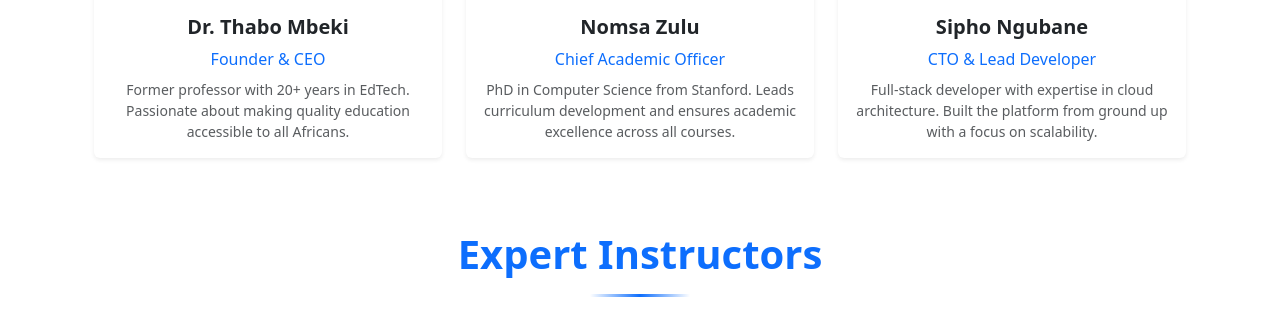
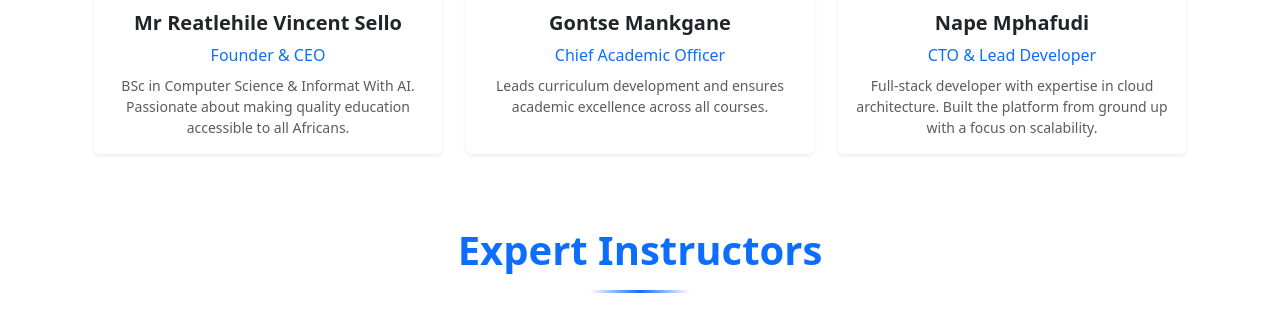
Before and after one commit to Vincentius474/ThutoPele-EduLearn, a FastAPI app: template app/templates/team.html in a window 1280 px wide. Shown: the part 827-1157 px from the top of the page. Run offline with FastAPI, Linux system fonts and the light colour scheme; the template is opened without the code that fills it, so the values that code supplies are empty.

```diff
--- a/app/api/api_v1/api.py
+++ b/app/api/api_v1/api.py
@@ -1,5 +1,5 @@
 from fastapi import APIRouter
-from app.api.api_v1.endpoints import auth_simple, blog, events, tutorials, users, courses, admin, course_management, messages, resources
+from app.api.api_v1.endpoints import auth_simple, blog, contact, events, tutorials, users, courses, admin, course_management, messages, resources
 
 api_router = APIRouter()
 
@@ -12,4 +12,5 @@ api_router.include_router(resources.router, prefix="", tags=["resources"])
 api_router.include_router(tutorials.router, prefix="", tags=["tutorials"])
 api_router.include_router(blog.router, prefix="", tags=["blog"])
 api_router.include_router(events.router, prefix="", tags=["events"])
+api_router.include_router(contact.router, prefix="", tags=["contact"])
 api_router.include_router(admin.router, prefix="/admin", tags=["admin"])
--- a/app/templates/partials/footer.html
+++ b/app/templates/partials/footer.html
@@ -149,19 +149,19 @@
             <div class="col-md-6 text-center text-md-end">
                 <ul class="list-inline mb-0">
                     <li class="list-inline-item">
-                        <a href="/sitemap" class="text-white-50 text-decoration-none hover-link small">Sitemap</a>
+                        <a href="/contact" class="text-white-50 text-decoration-none hover-link small">Sitemap</a>
                     </li>
                     <li class="list-inline-item">
                         <span class="text-white-50">|</span>
                     </li>
                     <li class="list-inline-item">
-                        <a href="/accessibility" class="text-white-50 text-decoration-none hover-link small">Accessibility</a>
+                        <a href="#" class="text-white-50 text-decoration-none hover-link small">Accessibility</a>
                     </li>
                     <li class="list-inline-item">
                         <span class="text-white-50">|</span>
                     </li>
                     <li class="list-inline-item">
-                        <a href="/careers" class="text-white-50 text-decoration-none hover-link small">Careers</a>
+                        <a href="#" class="text-white-50 text-decoration-none hover-link small">Careers</a>
                     </li>
                 </ul>
             </div>
--- a/app/templates/partials/header.html
+++ b/app/templates/partials/header.html
@@ -1,9 +1,21 @@
 <nav class="navbar navbar-expand-lg navbar-light bg-white border-bottom border-2 border-primary shadow-sm">
   <div class="container-fluid">
     <!-- Brand -->
-    <a class="navbar-brand custom-brand-font fw-bold text-primary" href="/">
+    <!-- <a class="navbar-brand custom-brand-font fw-bold text-primary" href="/">
       <i class="fas fa-graduation-cap me-2"></i>ThutoPele EduLearn
-    </a>
+    </a> -->
+<a class="navbar-brand" href="/">
+    <!-- Desktop logo -->
+    <img src="{{ url_for('static', path='/images/tp_logo.png') }}"
+         alt="ThutoPele EduLearn"
+         height="50"
+         class="d-none d-md-inline-block align-top">
+    <!-- Mobile logo (smaller) -->
+    <img src="{{ url_for('static', path='/images/tp_logo.png') }}"
+         alt="ThutoPele EduLearn"
+         height="40"
+         class="d-inline-block d-md-none align-top">
+</a>
 
     <!-- Toggler -->
     <button class="navbar-toggler" type="button" data-bs-toggle="collapse"
--- a/app/templates/team.html
+++ b/app/templates/team.html
@@ -29,8 +29,8 @@
         <div class="col-lg-4 mb-4">
             <div class="card team-card border-0 shadow-sm h-100">
                 <div class="card-img-wrapper">
-                    <img src="https://ui-avatars.com/api/?name=Thabo+Mbeki&size=300&background=0D6EFD&color=fff&bold=true"
-                         class="card-img-top" alt="Thabo Mbeki">
+                    <img src="https://ui-avatars.com/api/?name=Reatlehile+Vincent+Sello&size=300&background=0D6EFD&color=fff&bold=true"
+                         class="card-img-top" alt="Reatlehile Sello">
                     <div class="social-overlay">
                         <a href="#" class="btn btn-light btn-sm rounded-circle me-2">
                             <i class="fab fa-linkedin-in"></i>
@@ -44,9 +44,9 @@
                     </div>
                 </div>
                 <div class="card-body text-center">
-                    <h5 class="card-title fw-bold">Dr. Thabo Mbeki</h5>
+                    <h5 class="card-title fw-bold">Mr Reatlehile Vincent Sello</h5>
                     <p class="text-primary mb-2">Founder & CEO</p>
-                    <p class="card-text text-muted small">Former professor with 20+ years in EdTech. Passionate about making quality education accessible to all Africans.</p>
+                    <p class="card-text text-muted small">BSc in Computer Science & Informat With AI. Passionate about making quality education accessible to all Africans.</p>
                 </div>
             </div>
         </div>
@@ -54,8 +54,8 @@
         <div class="col-lg-4 mb-4">
             <div class="card team-card border-0 shadow-sm h-100">
                 <div class="card-img-wrapper">
-                    <img src="https://ui-avatars.com/api/?name=Nomsa+Zulu&size=300&background=0D6EFD&color=fff&bold=true"
-                         class="card-img-top" alt="Nomsa Zulu">
+                    <img src="https://ui-avatars.com/api/?name=Gontse+Mankgane&size=300&background=0D6EFD&color=fff&bold=true"
+                         class="card-img-top" alt="Gontse Mankgane">
                     <div class="social-overlay">
                         <a href="#" class="btn btn-light btn-sm rounded-circle me-2">
                             <i class="fab fa-linkedin-in"></i>
@@ -69,9 +69,9 @@
                     </div>
                 </div>
                 <div class="card-body text-center">
-                    <h5 class="card-title fw-bold">Nomsa Zulu</h5>
+                    <h5 class="card-title fw-bold">Gontse Mankgane</h5>
                     <p class="text-primary mb-2">Chief Academic Officer</p>
-                    <p class="card-text text-muted small">PhD in Computer Science from Stanford. Leads curriculum development and ensures academic excellence across all courses.</p>
+                    <p class="card-text text-muted small">Leads curriculum development and ensures academic excellence across all courses.</p>
                 </div>
             </div>
         </div>
@@ -79,8 +79,8 @@
         <div class="col-lg-4 mb-4">
             <div class="card team-card border-0 shadow-sm h-100">
                 <div class="card-img-wrapper">
-                    <img src="https://ui-avatars.com/api/?name=Sipho+Ngubane&size=300&background=0D6EFD&color=fff&bold=true"
-                         class="card-img-top" alt="Sipho Ngubane">
+                    <img src="https://ui-avatars.com/api/?name=Nape+Mphafudi&size=300&background=0D6EFD&color=fff&bold=true"
+                         class="card-img-top" alt="Nape Mphafudi">
                     <div class="social-overlay">
                         <a href="#" class="btn btn-light btn-sm rounded-circle me-2">
                             <i class="fab fa-linkedin-in"></i>
@@ -94,7 +94,7 @@
                     </div>
                 </div>
                 <div class="card-body text-center">
-                    <h5 class="card-title fw-bold">Sipho Ngubane</h5>
+                    <h5 class="card-title fw-bold">Nape Mphafudi</h5>
                     <p class="text-primary mb-2">CTO & Lead Developer</p>
                     <p class="card-text text-muted small">Full-stack developer with expertise in cloud architecture. Built the platform from ground up with a focus on scalability.</p>
                 </div>
@@ -115,19 +115,19 @@
             <div class="card instructor-card border-0 shadow-sm h-100">
                 <div class="row g-0">
                     <div class="col-md-4">
-                        <img src="https://ui-avatars.com/api/?name=Lerato+Moloi&size=150&background=20c997&color=fff&bold=true"
-                             class="img-fluid rounded-start h-100" style="object-fit: cover;" alt="Lerato Moloi">
+                        <img src="https://ui-avatars.com/api/?name=Nape+Mphafudi&size=150&background=20c997&color=fff&bold=true"
+                             class="img-fluid rounded-start h-100" style="object-fit: cover;" alt="Nape Mphafudi">
                     </div>
                     <div class="col-md-8">
                         <div class="card-body">
-                            <h5 class="card-title fw-bold mb-1">Lerato Moloi</h5>
+                            <h5 class="card-title fw-bold mb-1">Nape Mphafudi</h5>
                             <p class="text-success small mb-2">Programming Lead</p>
                             <div class="mb-2">
                                 <span class="badge bg-light text-dark me-1">Python</span>
                                 <span class="badge bg-light text-dark me-1">JavaScript</span>
                                 <span class="badge bg-light text-dark">Java</span>
                             </div>
-                            <p class="card-text small text-muted">10+ years in software development</p>
+                            <p class="card-text small text-muted">BSc in Computer Science & Mathematics</p>
                             <div class="social-icons">
                                 <a href="#" class="text-dark me-2"><i class="fab fa-linkedin"></i></a>
                                 <a href="#" class="text-dark me-2"><i class="fab fa-github"></i></a>
@@ -143,19 +143,19 @@
             <div class="card instructor-card border-0 shadow-sm h-100">
                 <div class="row g-0">
                     <div class="col-md-4">
-                        <img src="https://ui-avatars.com/api/?name=Kagiso+Modise&size=150&background=20c997&color=fff&bold=true"
-                             class="img-fluid rounded-start h-100" style="object-fit: cover;" alt="Kagiso Modise">
+                        <img src="https://ui-avatars.com/api/?name=Paul+Modisa&size=150&background=20c997&color=fff&bold=true"
+                             class="img-fluid rounded-start h-100" style="object-fit: cover;" alt="Paul Modisa">
                     </div>
                     <div class="col-md-8">
                         <div class="card-body">
-                            <h5 class="card-title fw-bold mb-1">Kagiso Modise</h5>
+                            <h5 class="card-title fw-bold mb-1">Paul Modisa</h5>
                             <p class="text-success small mb-2">Robotics Engineer</p>
                             <div class="mb-2">
                                 <span class="badge bg-light text-dark me-1">ROS</span>
                                 <span class="badge bg-light text-dark me-1">Arduino</span>
                                 <span class="badge bg-light text-dark">C++</span>
                             </div>
-                            <p class="card-text small text-muted">Robotics competition winner</p>
+                            <p class="card-text small text-muted">Robotics competition winner. 2+ years in electronics and mechatronics</p>
                             <div class="social-icons">
                                 <a href="#" class="text-dark me-2"><i class="fab fa-linkedin"></i></a>
                                 <a href="#" class="text-dark me-2"><i class="fab fa-github"></i></a>
@@ -171,19 +171,19 @@
             <div class="card instructor-card border-0 shadow-sm h-100">
                 <div class="row g-0">
                     <div class="col-md-4">
-                        <img src="https://ui-avatars.com/api/?name=Palesa+Mokwena&size=150&background=20c997&color=fff&bold=true"
-                             class="img-fluid rounded-start h-100" style="object-fit: cover;" alt="Palesa Mokwena">
+                        <img src="https://ui-avatars.com/api/?name=Reatlehile+Sello&size=150&background=20c997&color=fff&bold=true"
+                             class="img-fluid rounded-start h-100" style="object-fit: cover;" alt="Reatlehile Sello">
                     </div>
                     <div class="col-md-8">
                         <div class="card-body">
-                            <h5 class="card-title fw-bold mb-1">Palesa Mokwena</h5>
+                            <h5 class="card-title fw-bold mb-1">Reatlehile Sello</h5>
                             <p class="text-success small mb-2">AI/ML Specialist</p>
                             <div class="mb-2">
                                 <span class="badge bg-light text-dark me-1">TensorFlow</span>
                                 <span class="badge bg-light text-dark me-1">PyTorch</span>
                                 <span class="badge bg-light text-dark">NLP</span>
                             </div>
-                            <p class="card-text small text-muted">PhD in Machine Learning</p>
+                            <p class="card-text small text-muted">BSc in Computer Science & Informat With AI</p>
                             <div class="social-icons">
                                 <a href="#" class="text-dark me-2"><i class="fab fa-linkedin"></i></a>
                                 <a href="#" class="text-dark me-2"><i class="fab fa-github"></i></a>
@@ -195,7 +195,7 @@
             </div>
         </div>
 
-        <div class="col-md-6 col-lg-4 mb-4">
+        <!-- <div class="col-md-6 col-lg-4 mb-4">
             <div class="card instructor-card border-0 shadow-sm h-100">
                 <div class="row g-0">
                     <div class="col-md-4">
@@ -221,9 +221,9 @@
                     </div>
                 </div>
             </div>
-        </div>
+        </div> -->
 
-        <div class="col-md-6 col-lg-4 mb-4">
+        <!-- <div class="col-md-6 col-lg-4 mb-4">
             <div class="card instructor-card border-0 shadow-sm h-100">
                 <div class="row g-0">
                     <div class="col-md-4">
@@ -249,9 +249,9 @@
                     </div>
                 </div>
             </div>
-        </div>
+        </div> -->
 
-        <div class="col-md-6 col-lg-4 mb-4">
+        <!-- <div class="col-md-6 col-lg-4 mb-4">
             <div class="card instructor-card border-0 shadow-sm h-100">
                 <div class="row g-0">
                     <div class="col-md-4">
@@ -277,7 +277,7 @@
                     </div>
                 </div>
             </div>
-        </div>
+        </div> -->
     </div>
 
     <!-- Support Team -->
@@ -292,9 +292,9 @@
         <div class="col-md-4 mb-4">
             <div class="card support-card border-0 shadow-sm text-center h-100">
                 <div class="card-body p-4">
-                    <img src="https://ui-avatars.com/api/?name=Zanele+Mncube&size=120&background=ffc107&color=000&bold=true"
-                         class="rounded-circle mb-3" width="100" height="100" alt="Zanele Mncube">
-                    <h5 class="fw-bold mb-1">Zanele Mncube</h5>
+                    <img src="https://ui-avatars.com/api/?name=Doctor+Mabunda&size=120&background=ffc107&color=000&bold=true"
+                         class="rounded-circle mb-3" width="100" height="100" alt="Doctor Mabunda">
+                    <h5 class="fw-bold mb-1">Doctor Mabunda</h5>
                     <p class="text-warning mb-2">Student Support Lead</p>
                     <p class="small text-muted">Ensuring every student gets the help they need</p>
                 </div>
@@ -304,9 +304,9 @@
         <div class="col-md-4 mb-4">
             <div class="card support-card border-0 shadow-sm text-center h-100">
                 <div class="card-body p-4">
-                    <img src="https://ui-avatars.com/api/?name=Themba+Zondi&size=120&background=ffc107&color=000&bold=true"
-                         class="rounded-circle mb-3" width="100" height="100" alt="Themba Zondi">
-                    <h5 class="fw-bold mb-1">Themba Zondi</h5>
+                    <img src="https://ui-avatars.com/api/?name=Lebo+Malepeng&size=120&background=ffc107&color=000&bold=true"
+                         class="rounded-circle mb-3" width="100" height="100" alt="Lebogang Malepeng">
+                    <h5 class="fw-bold mb-1">Lebogang Malepeng</h5>
                     <p class="text-warning mb-2">Community Manager</p>
                     <p class="small text-muted">Building our amazing learning community</p>
                 </div>
@@ -316,9 +316,9 @@
         <div class="col-md-4 mb-4">
             <div class="card support-card border-0 shadow-sm text-center h-100">
                 <div class="card-body p-4">
-                    <img src="https://ui-avatars.com/api/?name=Busi+Dlamini&size=120&background=ffc107&color=000&bold=true"
-                         class="rounded-circle mb-3" width="100" height="100" alt="Busi Dlamini">
-                    <h5 class="fw-bold mb-1">Busi Dlamini</h5>
+                    <img src="https://ui-avatars.com/api/?name=Ontiretse+Masoga&size=120&background=ffc107&color=000&bold=true"
+                         class="rounded-circle mb-3" width="100" height="100" alt="Ontiretse Masoga">
+                    <h5 class="fw-bold mb-1">Ontiretse Masoga</h5>
                     <p class="text-warning mb-2">Content Coordinator</p>
                     <p class="small text-muted">Managing course quality and updates</p>
                 </div>
```
Also changed, not shown: app/api/api_v1/endpoints/contact.py (added, +136 -0 lines), app/templates/about.html (+5 -2 lines), app/templates/admin/contact_messages.html (added, +55 -0 lines), app/templates/contact.html (+79 -31 lines), app/templates/mission.html (+10 -10 lines), static/js/contact.js (added, +78 -0 lines), static/images/tp_logo.png (added).
